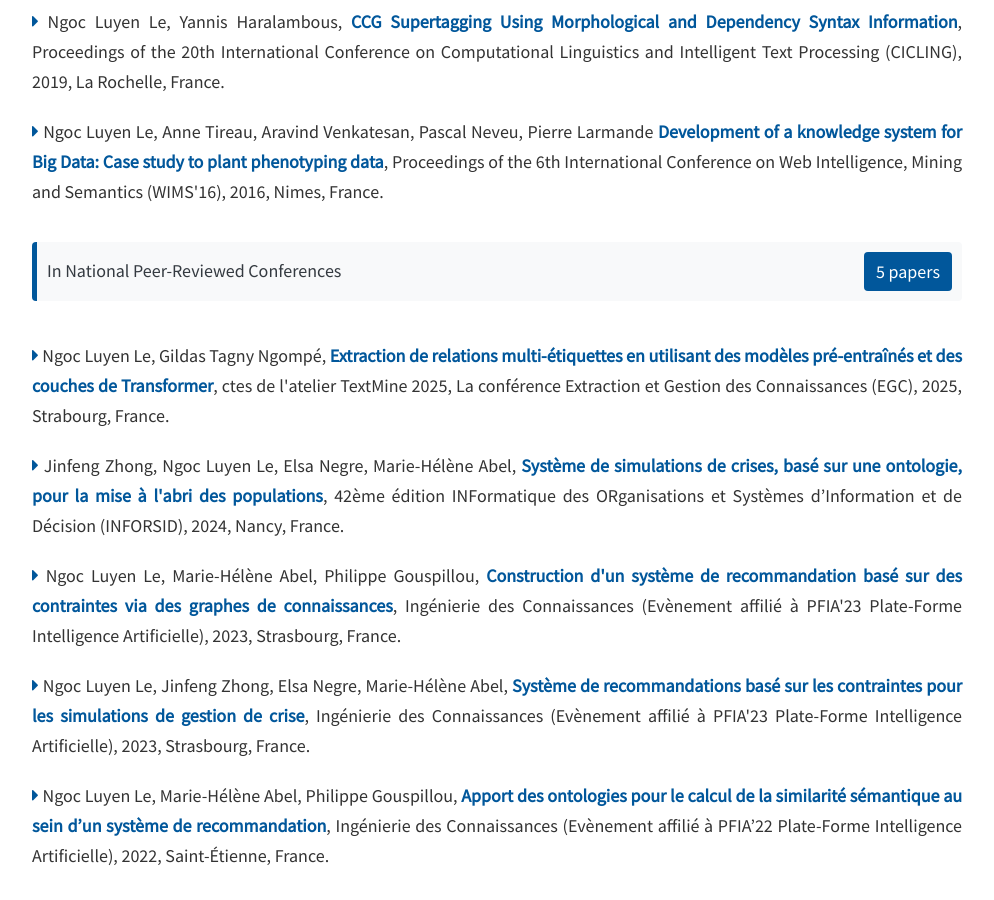
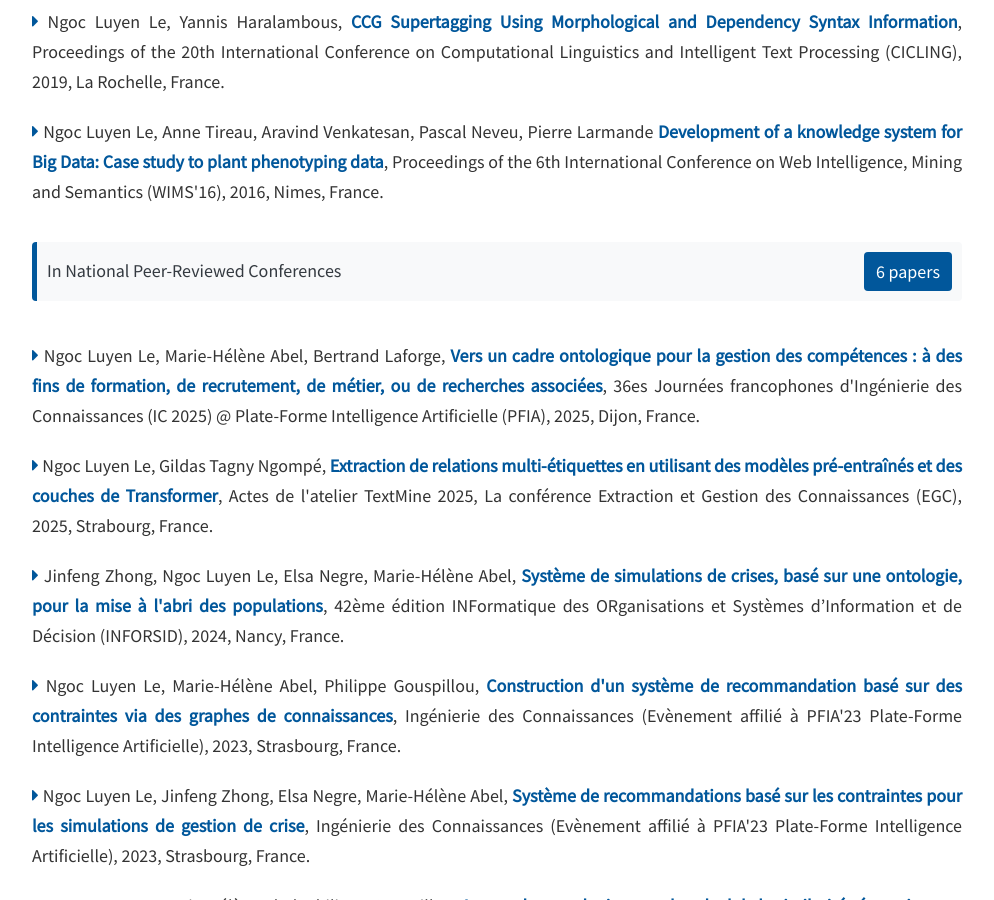
Before and after one commit to lengocluyen/lengocluyen.github.io, a Jekyll site: the page built from publications.html, in a window 1280 px wide and 900 px high, scrolled down 2182 px. Shown: the whole window, without its empty margins (143-1137 px from the left). Built offline with Jekyll 4.4.1, drawn with Linux system fonts in a browser that asks for light colours; nearby versions of some CDN libraries.

Commit message:
Update publications.html

```diff
--- a/_includes/publications.html
+++ b/_includes/publications.html
@@ -136,13 +136,19 @@
 
   <div class="section-header d-flex justify-content-between align-items-center">
 	<span>In National Peer-Reviewed Conferences</span>
-	<span class="badge badge-primary">5 papers</span>
+	<span class="badge badge-primary">6 papers</span>
   </div>
     <div class="panel-default">
       <div class="panel-body">
 		<h5>
 			<div class="div-justify-pub">
-			  <i class="fa fa-caret-right"></i>&nbsp;Ngoc Luyen Le, Gildas Tagny Ngompé,  <strong><a href="https://hal.science/hal-04919844v"  target="_blank" rel="noopener noreferrer">Extraction de relations multi-étiquettes en utilisant des modèles pré-entraînés et des couches de Transformer</a></strong>, ctes de l'atelier TextMine 2025, La conférence Extraction et Gestion des Connaissances (EGC), 2025, Strabourg, France. </div>
+			  <i class="fa fa-caret-right"></i>&nbsp;Ngoc Luyen Le, Marie-Hélène Abel, Bertrand Laforge,  <strong><a href="https://hal.science/hal-05147866v1"  target="_blank" rel="noopener noreferrer">Vers un cadre ontologique pour la gestion des compétences : à des fins de formation, de recrutement, de métier, ou de recherches associées</a></strong>, 36es Journées francophones d'Ingénierie des Connaissances (IC 2025) @ Plate-Forme Intelligence Artificielle (PFIA), 2025, Dijon, France. </div>
+		  </h5>
+      <h5>
+
+		<h5>
+			<div class="div-justify-pub">
+			  <i class="fa fa-caret-right"></i>&nbsp;Ngoc Luyen Le, Gildas Tagny Ngompé,  <strong><a href="https://hal.science/hal-04919844v"  target="_blank" rel="noopener noreferrer">Extraction de relations multi-étiquettes en utilisant des modèles pré-entraînés et des couches de Transformer</a></strong>, Actes de l'atelier TextMine 2025, La conférence Extraction et Gestion des Connaissances (EGC), 2025, Strabourg, France. </div>
 		  </h5>
       <h5>
 		<h5>
```
